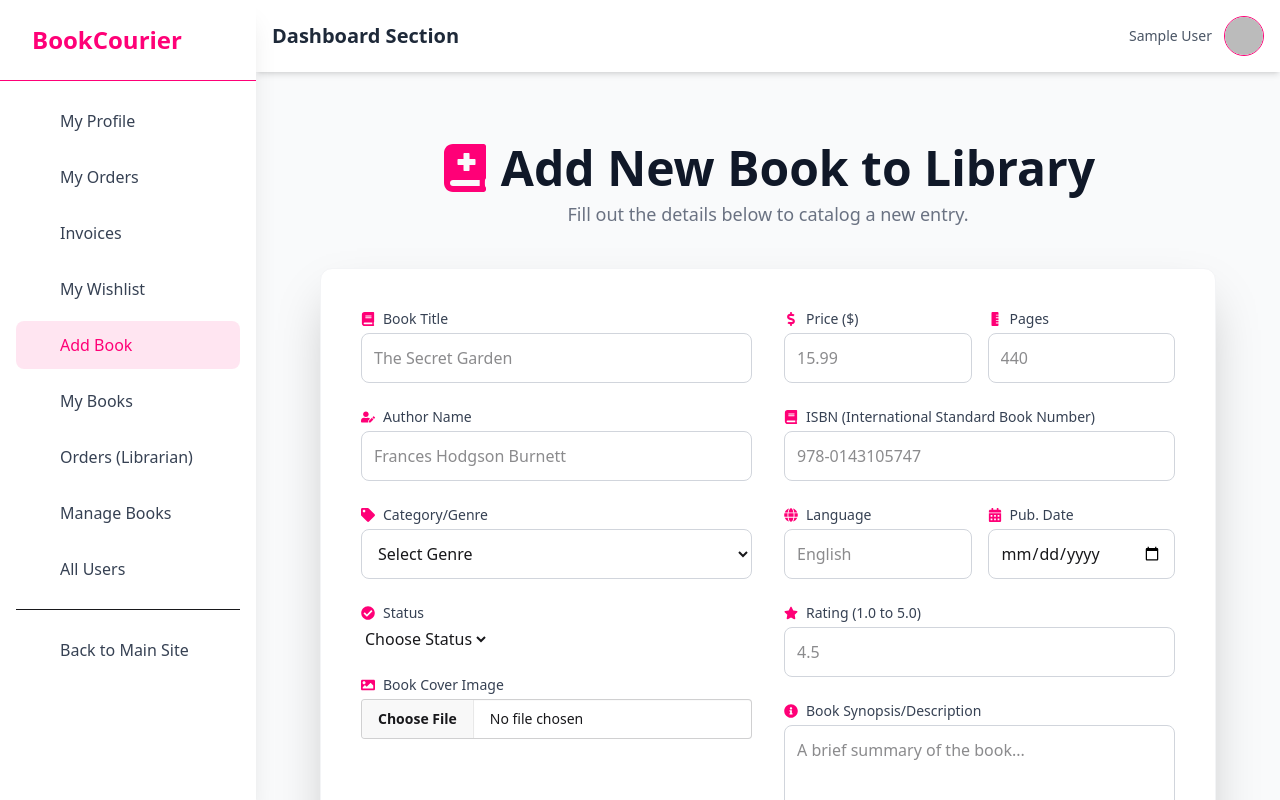
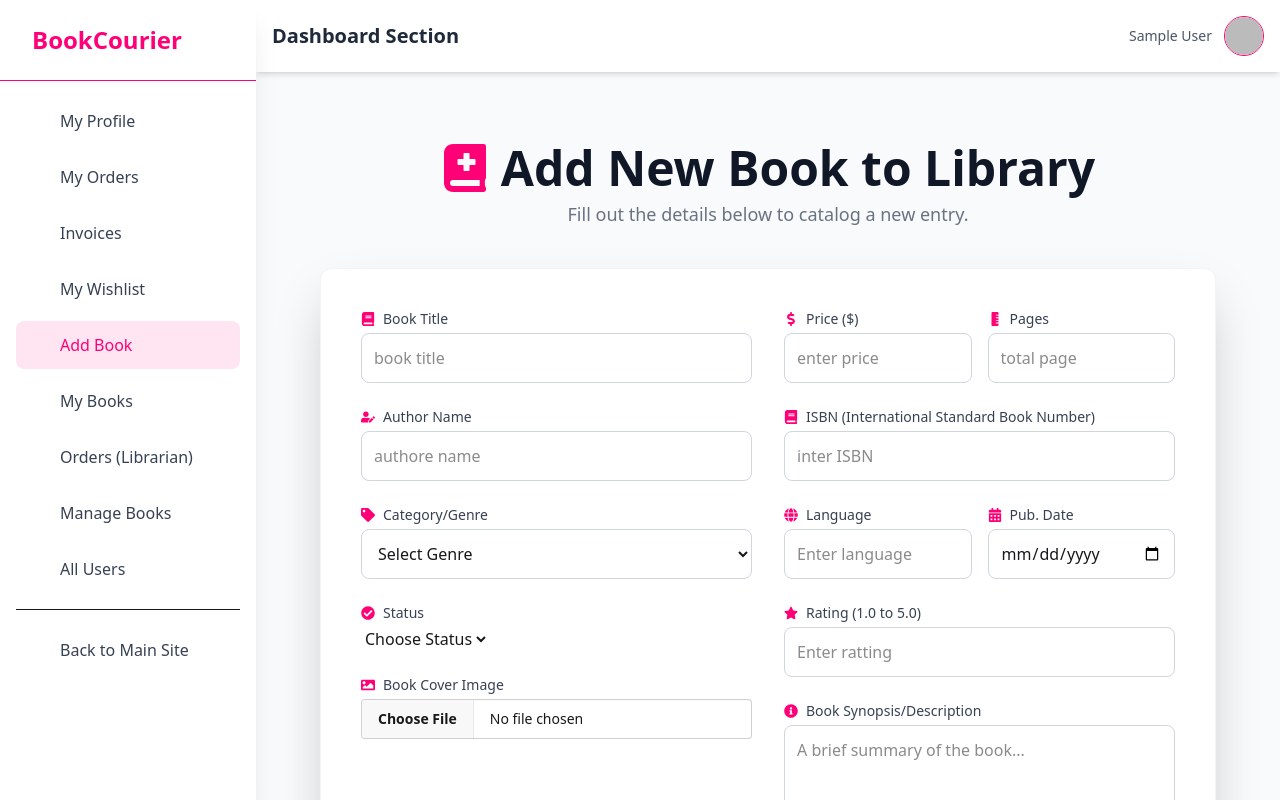
Before and after one commit to shehabRabby/Book_Courier_Client, a React (Vite) app: page /dashboard/add-book in a window 1280 px wide. Built offline with nearby package versions, Linux system fonts and the light colour scheme; no server answers; sample sign-in values are in the browser's storage.

Commit message:
Add book now

```diff
--- a/package.json
+++ b/package.json
@@ -12,6 +12,7 @@
   "dependencies": {
     "@heroicons/react": "^2.2.0",
     "@tailwindcss/vite": "^4.1.17",
+    "@tanstack/react-query": "^5.90.12",
     "axios": "^1.13.2",
     "firebase": "^12.6.0",
     "framer-motion": "^12.23.25",
--- a/src/Pages/Dashboard/AddBook/AddBook.jsx
+++ b/src/Pages/Dashboard/AddBook/AddBook.jsx
@@ -1,9 +1,28 @@
-import React from 'react';
-import { motion } from 'framer-motion';
-import { FaBookMedical, FaBook, FaUserEdit, FaDollarSign, FaCalendarAlt, FaRulerVertical, FaGlobe, FaTag, FaImage, FaInfoCircle, FaStar, FaCloudUploadAlt, FaCheckCircle} from 'react-icons/fa';
-import { useForm } from 'react-hook-form';
-import { imageUpload } from "../../../Utiles/index.js"
-import useAuth from '../../../Hooks/useAuth';
+import React from "react";
+import { motion } from "framer-motion";
+import {
+  FaBookMedical,
+  FaBook,
+  FaUserEdit,
+  FaDollarSign,
+  FaCalendarAlt,
+  FaRulerVertical,
+  FaGlobe,
+  FaTag,
+  FaImage,
+  FaInfoCircle,
+  FaStar,
+  FaCloudUploadAlt,
+  FaCheckCircle,
+} from "react-icons/fa";
+import { useForm } from "react-hook-form";
+import { imageUpload } from "../../../Utiles/index.js";
+import useAuth from "../../../Hooks/useAuth";
+import axios from "axios";
+import { useMutation } from "@tanstack/react-query";
+import Loading from "../../../Components/Logo/Loading/Loading.jsx";
+import ErrorPage from "../../ErrorPage/ErrorPage.jsx";
+import toast from "react-hot-toast";
 
 const containerVariants = {
   hidden: { opacity: 0 },
@@ -20,37 +39,74 @@ const itemVariants = {
   visible: {
     opacity: 1,
     y: 0,
-        transition: { type: 'spring', stiffness: 100, damping: 10 },
+    transition: { type: "spring", stiffness: 100, damping: 10 },
   },
 };
 
 const AddBook = () => {
-    const {user} = useAuth();
+  const { user } = useAuth();
   const {
     register,
+    reset,
     handleSubmit,
     formState: { errors },
   } = useForm();
 
+  //   tanstack query and useMutation
+  const {
+    isPending,
+    isError,
+    mutateAsync,
+    reset: mutationReset,
+  } = useMutation({
+    mutationFn: async (payload) =>
+      await axios.post(`${import.meta.env.VITE_API_URL}/books`, payload),
+    onSuccess: (data) => {
+      console.log(data);
+      toast.success("Book Successfully Added");
+      mutationReset();
+      //query key invalidate
+    },
+    onError: (error) => {
+      console.error("Mutation failed:", error);
+      toast.error(error.response?.data?.message || "Failed to add the book.");
+    },
+    retry: 4,
+  });
 
   const onSubmit = async (data) => {
-        const {authorName, bookTitle, category, description, isbn, language, page, photo, price, publicationDate, rating, status} = data;
+    const {
+      authorName,
+      bookTitle,
+      category,
+      description,
+      isbn,
+      language,
+      page,
+      photo,
+      price,
+      publicationDate,
+      rating,
+      status,
+    } = data;
     const imageFile = photo[0];
     const uploadResponse = await imageUpload(imageFile);
     const finalPhotoUrl = uploadResponse?.data?.display_url;
 
-
     if (!finalPhotoUrl) {
-            console.error("Image upload succeeded, but URL was not found in the response.");
+      console.error(
+        "Image upload succeeded, but URL was not found in the response."
+      );
       return;
     }
+
     const bookData = {
       photo: finalPhotoUrl,
       authorName,
       bookTitle,
       category,
       description,
-            isbn,
+      isbn: Number(isbn),
       language,
       page: Number(page),
       price: Number(price),
@@ -61,13 +117,22 @@ const AddBook = () => {
         image: user?.photoURL,
         name: user?.displayName,
         email: user?.email,
+      },
+    };
+
+    try {
+      await mutateAsync(bookData);
+      reset();
+    } catch (error) {
+      console.log(error);
     }
   };
 
-        console.table(bookData);
-    }
+  if (isPending) return <Loading></Loading>;
+  //ekhane error page na diye data error dekhabo
+  if (isError) return <ErrorPage></ErrorPage>;
 
-    const accentColor = '#ff0077';
+  const accentColor = "#ff0077";
 
   return (
     <div className="min-h-screen bg-gray-50 py-10 px-4 sm:px-6 lg:px-8">
@@ -78,10 +143,7 @@ const AddBook = () => {
         animate="visible"
       >
         {/* Header */}
-                <motion.header
-                    className="mb-10 text-center"
-                    variants={itemVariants}
-                >
+        <motion.header className="mb-10 text-center" variants={itemVariants}>
           <h1 className="text-5xl font-extrabold text-gray-900 flex items-center justify-center">
             <FaBookMedical className="mr-3" style={{ color: accentColor }} />
             Add New Book to Library
@@ -100,46 +162,52 @@ const AddBook = () => {
           {/* --- Grid Layout: Two Columns on Large Screens --- */}
           <div className="grid grid-cols-1 lg:grid-cols-2 gap-8">
             <div className="space-y-6">
-
               {/* Book Title */}
               <motion.div variants={itemVariants}>
                 <label className="block text-sm font-medium text-gray-700 flex items-center mb-1">
-                                    <FaBook className="mr-2" style={{ color: accentColor }} /> Book Title
+                  <FaBook className="mr-2" style={{ color: accentColor }} />{" "}
+                  Book Title
                 </label>
                 <input
                   type="text"
                   {...register("bookTitle", { required: true })}
-                                    placeholder="The Secret Garden"
+                  placeholder="book title"
                   className="w-full p-3 border border-gray-300 rounded-lg focus:ring-4 focus:border-transparent transition duration-150"
-                                    style={{ '--tw-ring-color': accentColor }}
+                  style={{ "--tw-ring-color": accentColor }}
                 />
-                                 {errors.bookTitle?.type === "required" && (<span className="text-red-500">Title is required</span>)}
+                {errors.bookTitle?.type === "required" && (
+                  <span className="text-red-500">Title is required</span>
+                )}
               </motion.div>
 
               {/* Author Name */}
               <motion.div variants={itemVariants}>
                 <label className="block text-sm font-medium text-gray-700 flex items-center mb-1">
-                                    <FaUserEdit className="mr-2" style={{ color: accentColor }} /> Author Name
+                  <FaUserEdit className="mr-2" style={{ color: accentColor }} />{" "}
+                  Author Name
                 </label>
                 <input
                   type="text"
-                                    placeholder="Frances Hodgson Burnett"
+                  placeholder="authore name"
                   {...register("authorName", { required: true })}
                   className="w-full p-3 border border-gray-300 rounded-lg focus:ring-4 focus:border-transparent transition duration-150"
-                                    style={{ '--tw-ring-color': accentColor }}
+                  style={{ "--tw-ring-color": accentColor }}
                 />
-                                 {errors.authorName?.type === "required" && (<span className="text-red-500">Name is required</span>)}
+                {errors.authorName?.type === "required" && (
+                  <span className="text-red-500">Name is required</span>
+                )}
               </motion.div>
 
               {/* Category/Genre */}
               <motion.div variants={itemVariants}>
                 <label className="block text-sm font-medium text-gray-700 flex items-center mb-1">
-                                    <FaTag className="mr-2" style={{ color: accentColor }} /> Category/Genre
+                  <FaTag className="mr-2" style={{ color: accentColor }} />{" "}
+                  Category/Genre
                 </label>
                 <select
                   {...register("category", { required: true })}
                   className="w-full p-3 border border-gray-300 rounded-lg bg-white focus:ring-4 focus:border-transparent transition duration-150"
-                                    style={{ '--tw-ring-color': accentColor }}
+                  style={{ "--tw-ring-color": accentColor }}
                 >
                   <option value="">Select Genre</option>
                   <option value="fiction">Fiction</option>
@@ -147,68 +215,89 @@ const AddBook = () => {
                   <option value="children">Children's Literature</option>
                   <option value="mystery">Mystery</option>
                 </select>
-                                 {errors.category?.type === "required" && (<span className="text-red-500">Category is required</span>)}
+                {errors.category?.type === "required" && (
+                  <span className="text-red-500">Category is required</span>
+                )}
               </motion.div>
 
               {/* Book Status */}
               <motion.div variants={itemVariants}>
                 <label className="block text-sm font-medium text-gray-700 flex items-center mb-1">
-                                    <FaCheckCircle className="mr-2" style={{ color: accentColor }} /> Status
+                  <FaCheckCircle
+                    className="mr-2"
+                    style={{ color: accentColor }}
+                  />{" "}
+                  Status
                 </label>
                 <select {...register("status", { required: true })}>
                   <option value="">Choose Status</option>
                   <option value="published">Published</option>
                   <option value="unpublished">Unpublished</option>
                 </select>
-                                {errors.status?.type === "required" && (<span className="text-red-500">Status must be required. Please select one</span>)}
+                {errors.status?.type === "required" && (
+                  <span className="text-red-500">
+                    Status must be required. Please select one
+                  </span>
+                )}
               </motion.div>
 
               {/* Book Image Upload */}
               <motion.div variants={itemVariants}>
                 <label className="block text-sm font-medium text-gray-700 flex items-center mb-1">
-                                    <FaImage className="mr-2" style={{ color: accentColor }} /> Book Cover Image
+                  <FaImage className="mr-2" style={{ color: accentColor }} />{" "}
+                  Book Cover Image
                 </label>
                 <input
                   {...register("photo", { required: true })}
                   type="file"
                   className="file-input file-input-bordered file-input-md w-full bg-white transition duration-150"
                 />
-                                {errors.photo?.type === "required" && (<span className="text-red-500">Cover Photo is required</span>)}
+                {errors.photo?.type === "required" && (
+                  <span className="text-red-500">Cover Photo is required</span>
+                )}
               </motion.div>
-
             </div>
 
             {/* Column 2 */}
             <div className="space-y-6">
-
               {/* Price and Pages (Inline Grid) */}
               <div className="grid grid-cols-2 gap-4">
                 <motion.div variants={itemVariants}>
                   <label className="block text-sm font-medium text-gray-700 flex items-center mb-1">
-                                        <FaDollarSign className="mr-2" style={{ color: accentColor }} /> Price ($)
+                    <FaDollarSign
+                      className="mr-2"
+                      style={{ color: accentColor }}
+                    />{" "}
+                    Price ($)
                   </label>
                   <input
                     {...register("price", { required: true })}
                     type="number"
-                                        placeholder="15.99"
+                    placeholder="enter price"
                     step="0.01"
                     className="w-full p-3 border border-gray-300 rounded-lg focus:ring-4 focus:border-transparent transition duration-150"
-                                        style={{ '--tw-ring-color': accentColor }}
+                    style={{ "--tw-ring-color": accentColor }}
                   />
-                                    {errors.price?.type === "required" && (<span className="text-red-500">Add price</span>)}
+                  {errors.price?.type === "required" && (
+                    <span className="text-red-500">Add price</span>
+                  )}
                 </motion.div>
 
                 {/* pages  */}
                 <motion.div variants={itemVariants}>
                   <label className="block text-sm font-medium text-gray-700 flex items-center mb-1">
-                                        <FaRulerVertical className="mr-2" style={{ color: accentColor }} /> Pages
+                    <FaRulerVertical
+                      className="mr-2"
+                      style={{ color: accentColor }}
+                    />{" "}
+                    Pages
                   </label>
                   <input
                     {...register("page")}
                     type="number"
-                                        placeholder="440"
+                    placeholder="total page"
                     className="w-full p-3 border border-gray-300 rounded-lg focus:ring-4 focus:border-transparent transition duration-150"
-                                        style={{ '--tw-ring-color': accentColor }}
+                    style={{ "--tw-ring-color": accentColor }}
                   />
                 </motion.div>
               </div>
@@ -216,44 +305,54 @@ const AddBook = () => {
               {/* ISBN */}
               <motion.div variants={itemVariants}>
                 <label className="block text-sm font-medium text-gray-700 flex items-center mb-1">
-                                    <FaBook className="mr-2" style={{ color: accentColor }} /> ISBN (International Standard Book Number)
+                  <FaBook className="mr-2" style={{ color: accentColor }} />{" "}
+                  ISBN (International Standard Book Number)
                 </label>
                 <input
                   {...register("isbn", { required: true })}
                   type="text"
-                                    placeholder="978-0143105747"
+                  placeholder="inter ISBN"
                   className="w-full p-3 border border-gray-300 rounded-lg focus:ring-4 focus:border-transparent transition duration-150"
-                                    style={{ '--tw-ring-color': accentColor }}
+                  style={{ "--tw-ring-color": accentColor }}
                 />
-                                {errors.isbn?.type === "required" && (<span className="text-red-500">Add ISBN</span>)}
+                {errors.isbn?.type === "required" && (
+                  <span className="text-red-500">Add ISBN</span>
+                )}
               </motion.div>
 
               {/* Language and Publication Date */}
               <div className="grid grid-cols-2 gap-4">
                 <motion.div variants={itemVariants}>
                   <label className="block text-sm font-medium text-gray-700 flex items-center mb-1">
-                                        <FaGlobe className="mr-2" style={{ color: accentColor }} /> Language
+                    <FaGlobe className="mr-2" style={{ color: accentColor }} />{" "}
+                    Language
                   </label>
                   <input
                     {...register("language", { required: true })}
                     type="text"
-                                        placeholder="English"
+                    placeholder="Enter language"
                     className="w-full p-3 border border-gray-300 rounded-lg focus:ring-4 focus:border-transparent transition duration-150"
-                                        style={{ '--tw-ring-color': accentColor }}
+                    style={{ "--tw-ring-color": accentColor }}
                   />
-                                    {errors.language?.type === "required" && (<span className="text-red-500">Language require</span>)}
+                  {errors.language?.type === "required" && (
+                    <span className="text-red-500">Language require</span>
+                  )}
                 </motion.div>
 
                 {/* publication date  */}
                 <motion.div variants={itemVariants}>
                   <label className="block text-sm font-medium text-gray-700 flex items-center mb-1">
-                                        <FaCalendarAlt className="mr-2" style={{ color: accentColor }} /> Pub. Date
+                    <FaCalendarAlt
+                      className="mr-2"
+                      style={{ color: accentColor }}
+                    />{" "}
+                    Pub. Date
                   </label>
                   <input
                     {...register("publicationDate")}
                     type="date"
                     className="w-full p-3 border border-gray-300 rounded-lg bg-white focus:ring-4 focus:border-transparent transition duration-150"
-                                        style={{ '--tw-ring-color': accentColor }}
+                    style={{ "--tw-ring-color": accentColor }}
                   />
                 </motion.div>
               </div>
@@ -261,35 +360,41 @@ const AddBook = () => {
               {/* Rating */}
               <motion.div variants={itemVariants}>
                 <label className="block text-sm font-medium text-gray-700 flex items-center mb-1">
-                                    <FaStar className="mr-2" style={{ color: accentColor }} /> Rating (1.0 to 5.0)
+                  <FaStar className="mr-2" style={{ color: accentColor }} />{" "}
+                  Rating (1.0 to 5.0)
                 </label>
                 <input
                   {...register("rating", { required: true })}
                   type="number"
-                                    placeholder="4.5"
+                  placeholder="Enter ratting"
                   step="0.1"
                   min="1.0"
                   max="5.0"
                   className="w-full p-3 border border-gray-300 rounded-lg focus:ring-4 focus:border-transparent transition duration-150"
-                                    style={{ '--tw-ring-color': accentColor }}
+                  style={{ "--tw-ring-color": accentColor }}
                 />
-                                  {errors.rating?.type === "required" && (<span className="text-red-500">Publication date require</span>)}
+                {errors.rating?.type === "required" && (
+                  <span className="text-red-500">Publication date require</span>
+                )}
               </motion.div>
 
               {/* Book Description */}
               <motion.div variants={itemVariants} className="lg:col-span-2">
                 <label className="block text-sm font-medium text-gray-700 flex items-center mb-1">
-                                    <FaInfoCircle className="mr-2" style={{ color: accentColor }} /> Book Synopsis/Description
+                  <FaInfoCircle
+                    className="mr-2"
+                    style={{ color: accentColor }}
+                  />{" "}
+                  Book Synopsis/Description
                 </label>
                 <textarea
                   {...register("description")}
                   placeholder="A brief summary of the book..."
                   rows="3"
                   className="w-full p-3 border border-gray-300 rounded-lg focus:ring-4 focus:border-transparent transition duration-150 resize-none"
-                                    style={{ '--tw-ring-color': accentColor }}
+                  style={{ "--tw-ring-color": accentColor }}
                 />
               </motion.div>
-
             </div>
           </div>
 
@@ -300,13 +405,15 @@ const AddBook = () => {
               className="w-full flex items-center justify-center py-4 px-6 rounded-xl text-lg font-bold text-white
                                        transition duration-300 shadow-lg hover:shadow-xl focus:ring-4 focus:ring-offset-2 focus:ring-offset-gray-50
                                        transform hover:scale-[1.01] active:scale-[0.99] cursor-pointer"
-                            style={{ backgroundColor: accentColor, '--tw-ring-color': accentColor }}
+              style={{
+                backgroundColor: accentColor,
+                "--tw-ring-color": accentColor,
+              }}
             >
               <FaCloudUploadAlt className="mr-3 text-2xl" />
               Add Book
             </button>
           </motion.div>
-
         </motion.form>
       </motion.div>
     </div>
--- a/src/main.jsx
+++ b/src/main.jsx
@@ -4,11 +4,21 @@ import { RouterProvider } from "react-router/dom";
 import "./index.css";
 import { router } from "./Routes/Router.jsx";
 import AuthProvider from "./Context/AuthContext/AuthProvider.jsx";
+import {
+  QueryClient,
+  QueryClientProvider,
+} from '@tanstack/react-query'
+import { Toaster } from "react-hot-toast";
+
+const queryClient = new QueryClient()
 
 createRoot(document.getElementById("root")).render(
   <StrictMode>
-    <AuthProvider>
+   <QueryClientProvider client={queryClient}>
+     <AuthProvider>
       <RouterProvider router={router} />
+      <Toaster></Toaster>
     </AuthProvider>
+   </QueryClientProvider>
   </StrictMode>
 );
```
Also changed, not shown: src/assets/1.png (added), 1 other file (tests, documents, lock files or other folders). Lines whose indentation alone changed are shown as unchanged.
